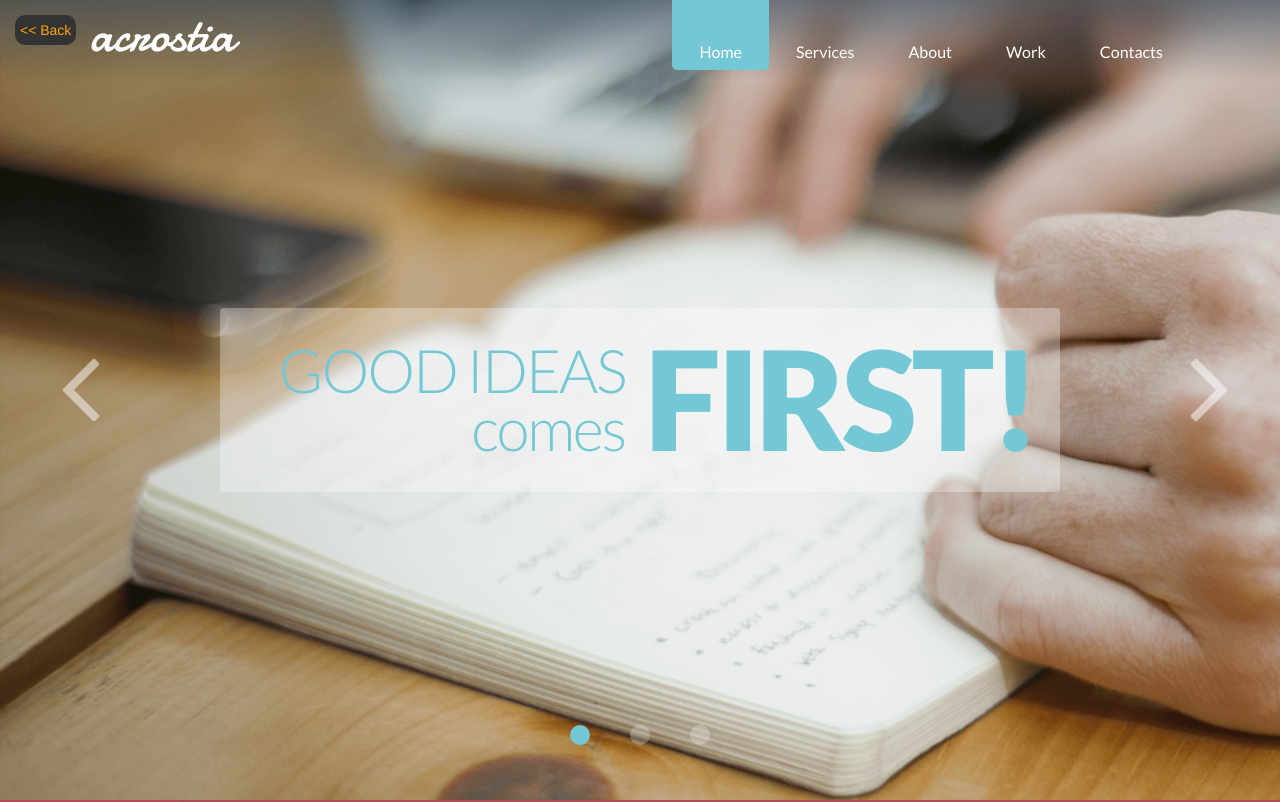
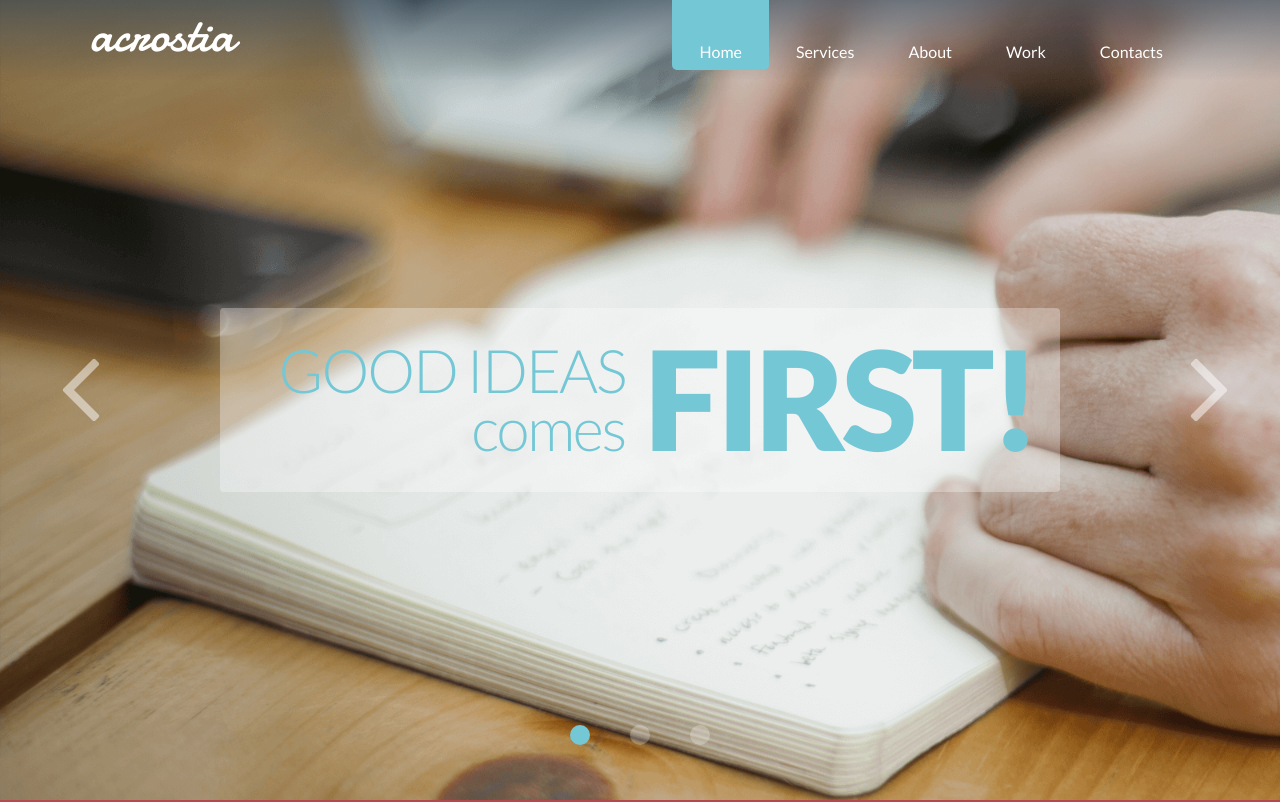
Before and after one commit to Muroslav9/acrostia, a plain HTML site: page index.html in a window 1280 px wide. Shown: the top 802 px of the page. Drawn offline with Linux system fonts and the light colour scheme.

Commit message:
Update index.html

```diff
--- a/index.html
+++ b/index.html
@@ -29,7 +29,6 @@
 	<script src="libs/lt_IE9/respond.min.js"></script>
 	<![endif]-->
 	<div class="wrap">
-	<div class="back"><a href="/"><< Back</a></div>
 		<header class="header_fixed">
 			<div class="container">
 				<div class="row">
```
